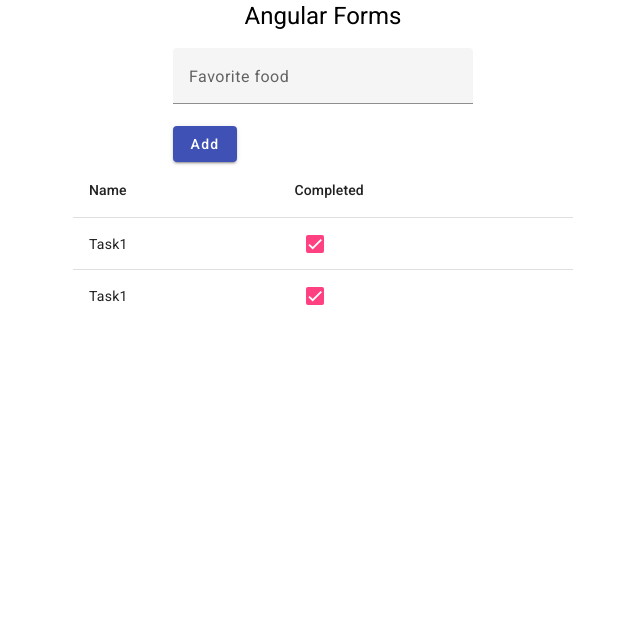
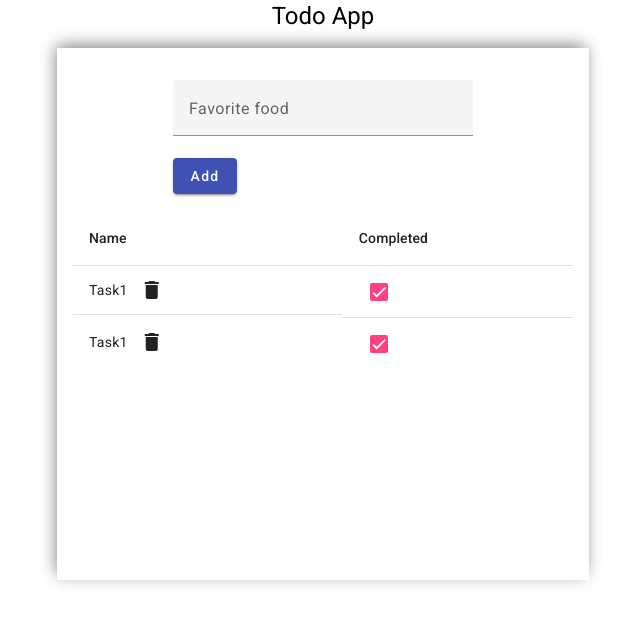
Before and after one commit to AliBayat78/first-angular-app, an Angular app: page / in a window 1280 px wide. Shown: the top 624 px of the page, without its empty margins (317-957 px from the left). Built offline with nearby package versions, Linux system fonts and the light colour scheme.

Commit message:
delete button added + some styles

```diff
--- a/src/app/app.component.html
+++ b/src/app/app.component.html
@@ -1,10 +1,16 @@
-<div class="container">
-  <h1>Angular Forms</h1>
+<div class="main">
+  <h1>Todo App</h1>
 
+  <div class="todo-container">
     <form class="example-form">
       <mat-form-field class="example-full-width">
         <mat-label>Favorite food</mat-label>
-      <input matInput placeholder="Todo" name="newTodo" [(ngModel)]="newTodo" />
+        <input
+          matInput
+          placeholder="Todo"
+          name="newTodo"
+          [(ngModel)]="newTodo"
+        />
       </mat-form-field>
 
       <button mat-raised-button color="primary" (click)="addTodo()">Add</button>
@@ -13,12 +19,17 @@
       <table mat-table [dataSource]="dataSource">
         <ng-container matColumnDef="name">
           <th mat-header-cell *matHeaderCellDef>Name</th>
+
           <td
             mat-cell
             *matCellDef="let todo"
             [ngClass]="{ 'not-Completed': !todo.isCompleted }"
+            class="name-container"
           >
             {{ todo.name }}
+            <button mat-icon-button (click)="removeTodo(todo)">
+              <mat-icon>delete</mat-icon>
+            </button>
           </td>
         </ng-container>
 
@@ -37,3 +48,4 @@
       </table>
     </div>
   </div>
+</div>
--- a/src/app/app.component.scss
+++ b/src/app/app.component.scss
@@ -1,4 +1,4 @@
-.container {
+.main {
   width: 100vw;
   height: 100vh;
   display: flex;
@@ -8,10 +8,26 @@
   justify-content: start;
   align-items: center;
 
+  .todo-container {
+    min-width: 500px;
+    min-height: 500px;
+    display: flex;
+    flex-direction: column;
+    justify-content: flex-start;
+    align-items: center;
+    padding: 1rem;
+    -webkit-box-shadow: -2px -4px 16px -2px rgba(0, 0, 0, 0.53);
+    box-shadow: -2px -4px 16px -2px rgba(0, 0, 0, 0.53);
+
     .example-form {
       min-width: 150px;
       max-width: 300px;
       width: 100%;
+      margin: 1rem 0;
+      display: flex;
+      flex-direction: column;
+      justify-content: center;
+      align-items: flex-start;
     }
 
     .example-full-width {
@@ -20,6 +36,14 @@
 
     .table-group {
       width: 500px;
+
+      .name-container {
+        display: flex;
+        flex-direction: row;
+        justify-content: flex-start;
+        align-items: center;
+      }
+    }
   }
 }
 
--- a/src/app/app.component.ts
+++ b/src/app/app.component.ts
@@ -33,6 +33,12 @@ export class AppComponent {
     }
   }
 
+  removeTodo(todo: Todo) {
+    const updatedTodos = this.todos.filter((item) => item !== todo);
+    this.todos = updatedTodos;
+    this.dataSource = new MatTableDataSource<Todo>(this.todos);
+  }
+
   toggleCompleted() {
     const index = this.todos.findIndex((i) => i);
     !this.todos[index].isCompleted;
--- a/src/app/app.module.ts
+++ b/src/app/app.module.ts
@@ -9,6 +9,7 @@ import { AppComponent } from './app.component';
 import { BrowserAnimationsModule } from '@angular/platform-browser/animations';
 import { MatButtonModule } from '@angular/material/button';
 import { MatCheckboxModule } from '@angular/material/checkbox';
+import { MatIconModule } from '@angular/material/icon';
 @NgModule({
   declarations: [AppComponent],
   imports: [
@@ -21,6 +22,7 @@ import { MatCheckboxModule } from '@angular/material/checkbox';
     BrowserAnimationsModule,
     MatButtonModule,
     MatCheckboxModule,
+    MatIconModule,
   ],
   providers: [],
   bootstrap: [AppComponent],
```
Lines whose indentation alone changed are shown as unchanged.
